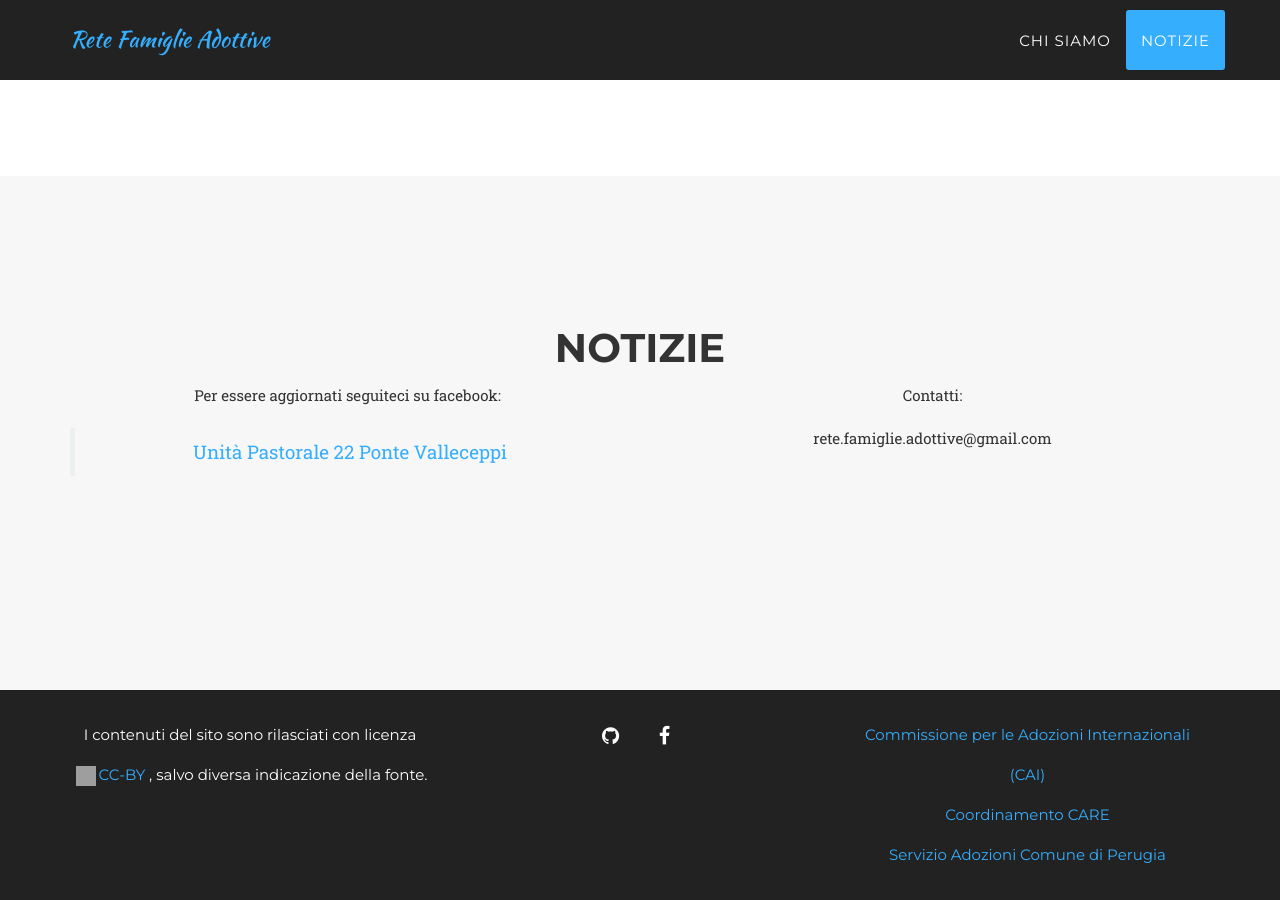
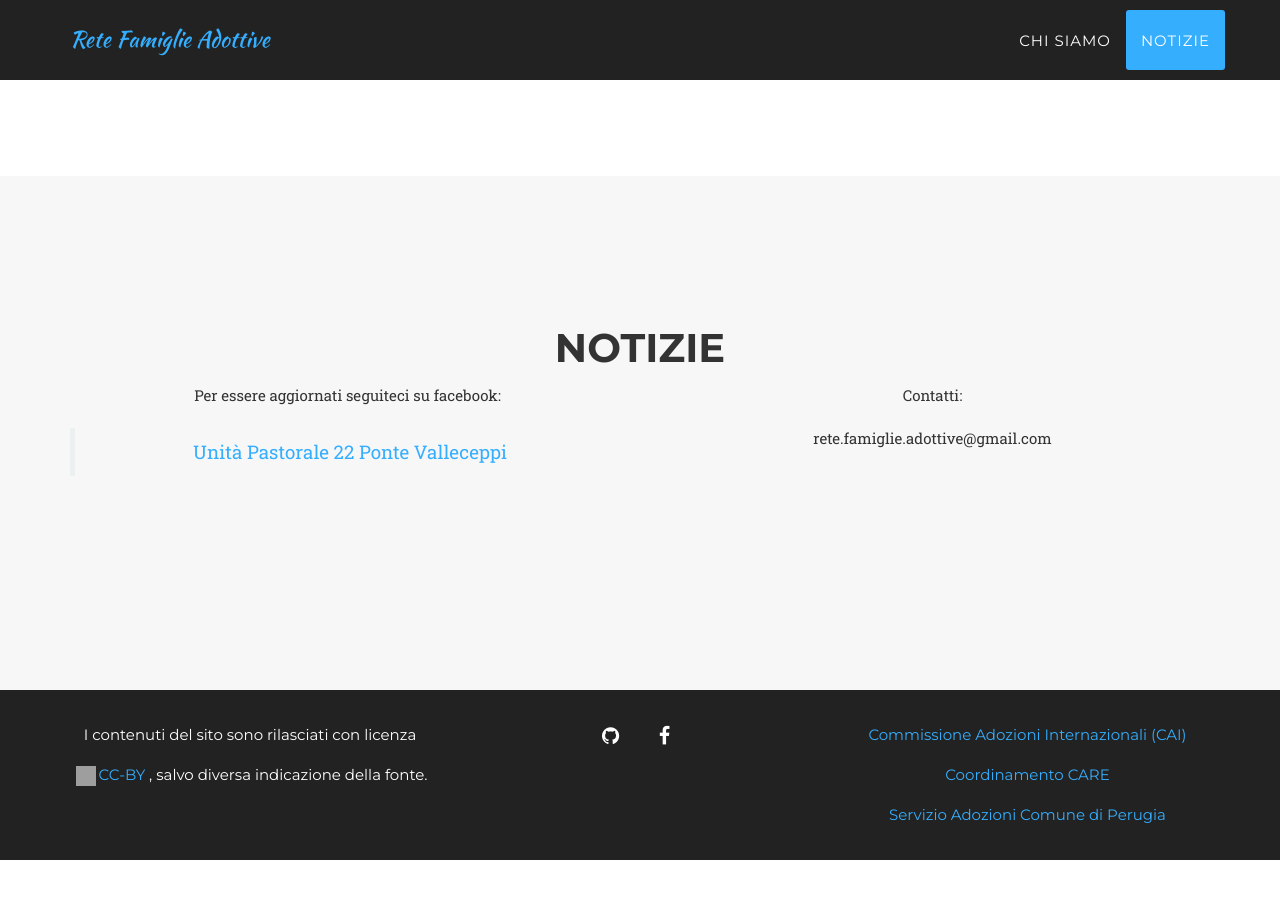
Before and after one commit to ggentili/rfa, a Jekyll site: the page built from index.html, in a window 1280 px wide and 900 px high, scrolled down 1515 px. Built offline with Jekyll 4.4.1, drawn with Linux system fonts in a browser that asks for light colours; some web fonts are replaced; after the commit the page ends 2375 px from its top, so only the background shows below that; grey boxes are pictures that could not be loaded.

Commit message:
Update footer.html

```diff
--- a/_includes/footer.html
+++ b/_includes/footer.html
@@ -20,7 +20,7 @@
                 </div>
                 <div class="col-md-4">
                     <ul class="list-inline quicklinks">
-                        <li><a href="http://www.commissioneadozioni.it/">Commissione per le Adozioni Internazionali (CAI)</a><br>
+                        <li><a href="http://www.commissioneadozioni.it/">Commissione Adozioni Internazionali (CAI)</a><br>
                         </li>
                         <li><a href="http://www.coordinamentocare.org/">Coordinamento CARE</a><br>
                         </li>
```
